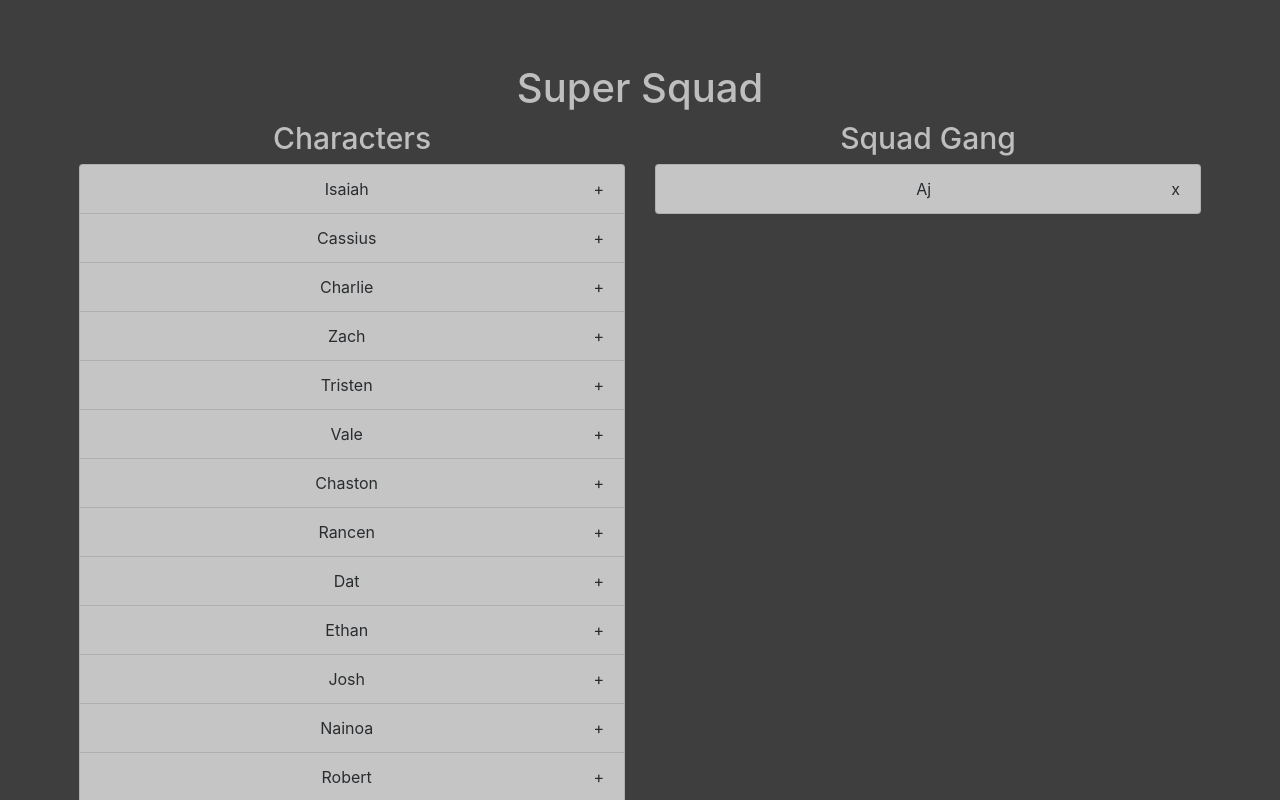
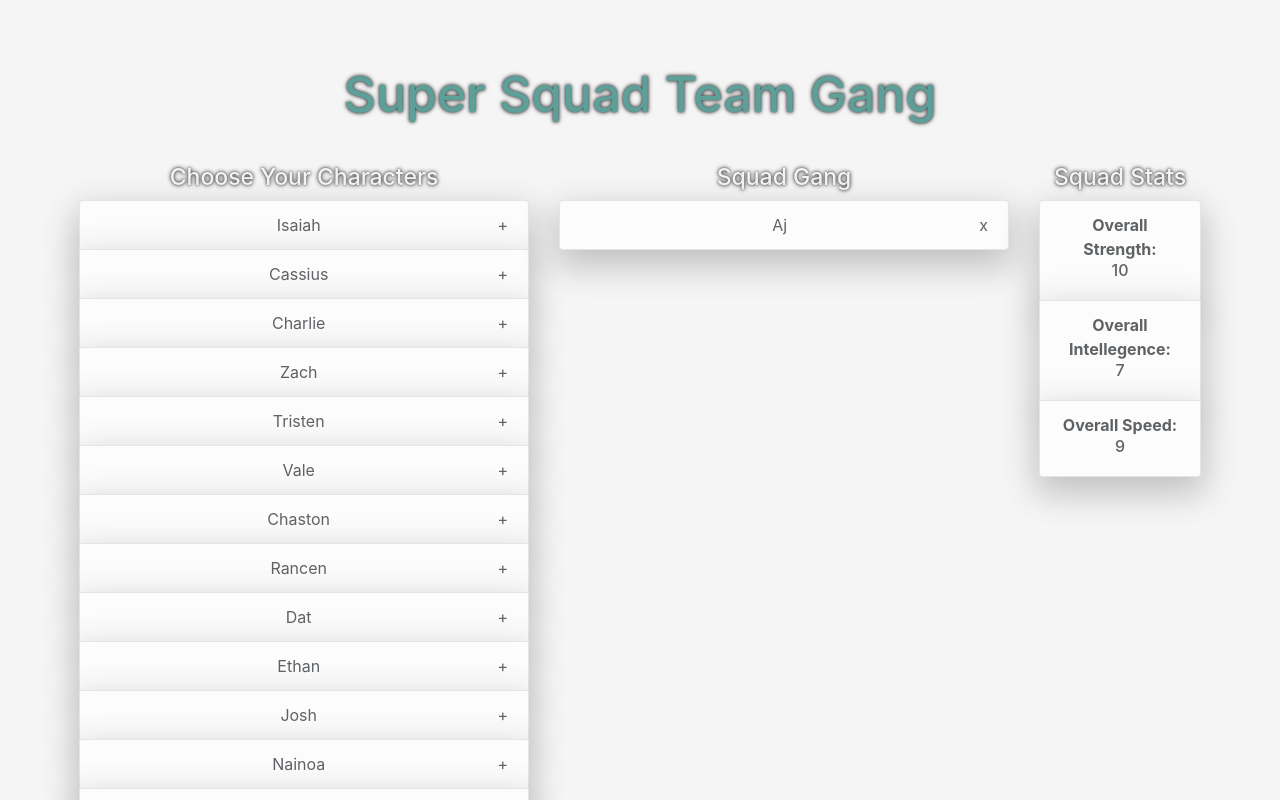
Before and after one commit to BuddhaTheChef/squad-team, a React (Create React App) app: page / in a window 1280 px wide. Shown: the top 800 px of the page. Built offline with nearby package versions, Linux system fonts and the light colour scheme.

Commit message:
added ranking system

```diff
--- a/src/App.css
+++ b/src/App.css
@@ -1,6 +1,7 @@
 
 body {
-  background-color: rgb(62, 62, 62);
+  /* background-color: rgb(62, 62, 62); */
+  background-color: whitesmoke;
   height: 100%;
   background-size: cover;
   background-repeat: no-repeat;
@@ -14,21 +15,31 @@ body {
 
 .main-content-div {
   display: flex;
+  margin-top: 40px;
 }
 
 .main-title {
-  color: whitesmoke;
-  font-size: 40px;
+  color: rgb(29, 124, 115);
+  font-size: 50px;
+  text-shadow: 0 0 3px #000000, 0 0 5px #000000;
 }
 
 .sub-title {
   color: whitesmoke;
-  font-size: 30px;
+  font-size: 23px;
+  text-shadow: 0 0 3px #000000, 0 0 5px #000000;
 }
 
 .squad-title {
   color: whitesmoke;
-  font-size: 30px;
+  font-size: 23px;
+  text-shadow: 0 0 3px #000000, 0 0 5px #000000;
+}
+
+.rank-title {
+  color: whitesmoke;
+  font-size: 23px;
+  text-shadow: 0 0 3px #000000, 0 0 5px #000000;
 }
 
 .right-button {
@@ -39,3 +50,7 @@ body {
 .list-item {
   display: inline-block;
 }
+
+.list-group-item {
+  box-shadow: 0px 13px 34px 4px rgba(0,0,0,.3);
+}
--- a/src/components/App.js
+++ b/src/components/App.js
@@ -1,19 +1,23 @@
 import React, {Component} from 'react';
 import CharacterList from './CharacterList';
 import SquadList from './SquadList';
+import SquadRank from './SquadRank';
 import '../App.css'
 
 class App extends Component {
   render() {
     return (
       <div className="App">
-      <h2 className="main-title">Super Squad</h2>
+      <h2 className="main-title">Super Squad Team Gang</h2>
       <div className="main-content-div">
-      <div className="col-md-6">
+      <div className="col-md-5">
         <CharacterList/>
       </div>
-      <div className="col-md-6">
+      <div className="col-md-5">
         <SquadList/>
+      </div>
+      <div className="col-md-2">
+        <SquadRank />
       </div>
       </div>
     </div>
--- a/src/components/CharacterList.js
+++ b/src/components/CharacterList.js
@@ -8,7 +8,7 @@ class CharacterList extends Component {
     console.log('this.props', this.props);
     return (
       <div>
-        <h4 className="sub-title">Characters</h4>
+        <h4 className="sub-title">Choose Your Characters</h4>
         <ul className="list-group">
           {
             this.props.characters.map(character => {
--- /dev/null
+++ b/src/components/SquadRank.js
@@ -0,0 +1,53 @@
+import React, { Component } from 'react';
+import { connect } from 'react-redux';
+
+class SquadRank extends Component {
+
+strength() {
+  let strength = 0;
+  this.props.heroes.forEach(hero => strength += hero.strength);
+  return strength;
+}
+
+intelligence() {
+  let intelligence = 0;
+  this.props.heroes.forEach(hero => intelligence += hero.intelligence);
+  return intelligence;
+}
+
+speed() {
+  let speed = 0;
+  this.props.heroes.forEach(hero => speed += hero.speed);
+  return speed;
+}
+
+  render() {
+    return (
+      <div>
+        <h4 className="rank-title">Squad Stats</h4>
+        <ul className="list-group">
+          <li className="list-group-item">
+            <b>Overall Strength:</b>
+            <h6>{this.strength()}</h6>
+          </li>
+          <li className="list-group-item">
+            <b>Overall Intellegence:</b>
+            <h6>{this.intelligence()}</h6>
+          </li>
+          <li className="list-group-item">
+            <b>Overall Speed:</b>
+            <h6>{this.speed()}</h6>
+          </li>
+        </ul>
+      </div>
+    )
+  }
+}
+
+function mapStateToProps(state) {
+  return {
+    heroes: state.heroes
+  }
+}
+
+export default connect(mapStateToProps, null)(SquadRank);
```
